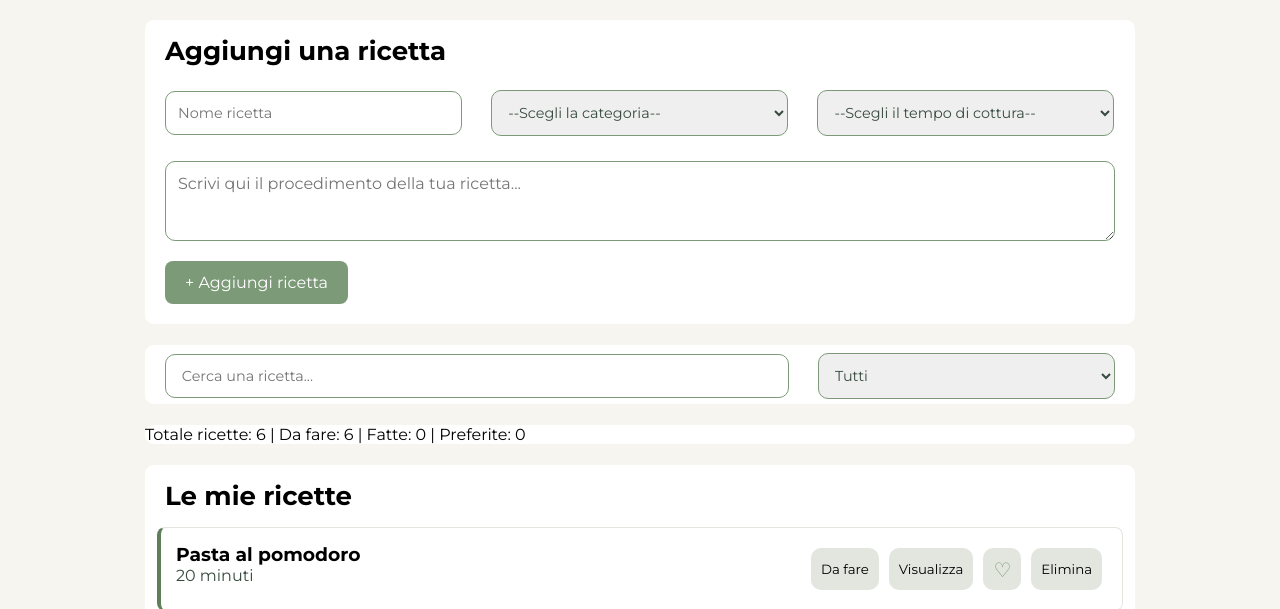
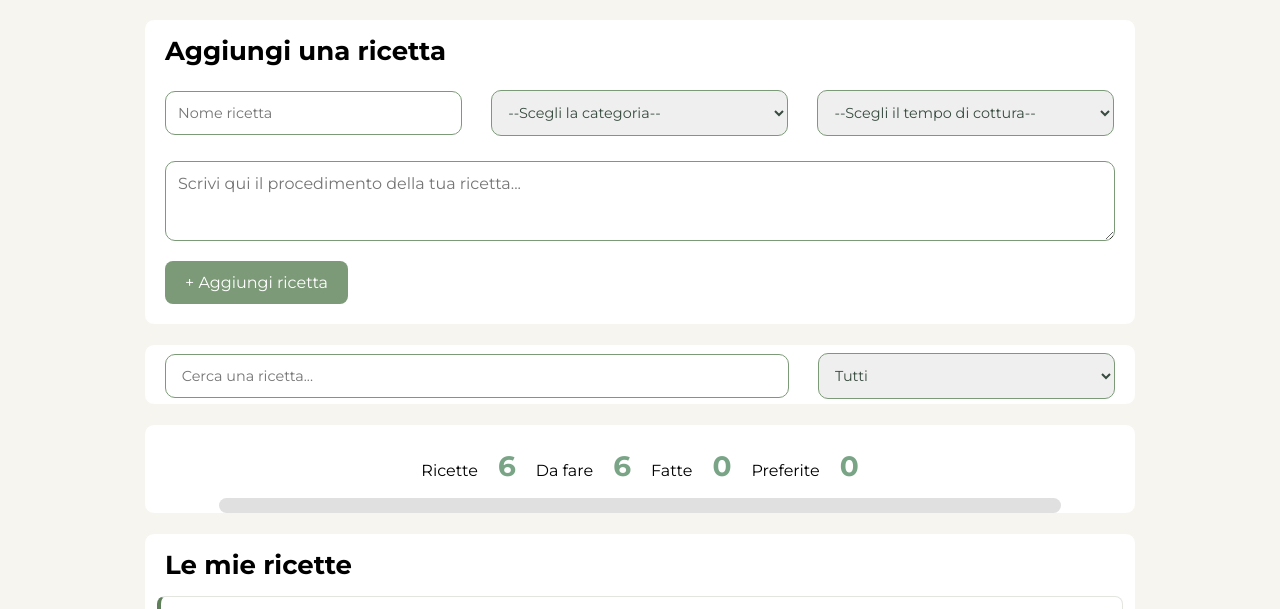
Before and after one commit to m1ri-C4/progetto-settimana-3, a plain HTML site: page index.html in a window 1280 px wide. Shown: the part 129-738 px from the top of the page. Drawn offline with nearby package versions, Linux system fonts and the light colour scheme.

Commit message:
card contatore

```diff
--- a/assets/css/style.css
+++ b/assets/css/style.css
@@ -73,6 +73,45 @@ header p {
 .card {
     border: 1px solid #f7f5ef;
     background-color: #fff;
+    border-radius: 10px;
+}
+
+/* CARD CONTATORE */
+
+#contatore {
+    display: inline-block;
+    padding: 10px;
+}
+
+#statistiche {
+    text-align: center;
+    margin-bottom: 15px;
+}
+
+.numero {
+    font-size: 28px;
+    padding: 10px;
+    font-weight: bold;
+    color: #79a486;
+}
+
+.testo {
+    padding: 10px;
+}
+
+#barra {
+    width: 85%;
+    height: 15px;
+    margin: 0 auto;
+    background-color: #e0e0e0;
+    border-radius: 10px;
+    overflow: hidden;
+}
+
+#progresso {
+    width: 0%;
+    height: 100%;
+    background-color: #79a486;
     border-radius: 10px;
 }
 
--- a/assets/js/script.js
+++ b/assets/js/script.js
@@ -155,6 +155,8 @@ ricette.forEach(ricetta => {
 });
 
 const contatore = document.querySelector('#contatore');
+const progresso = document.querySelector('#progresso');
+const statistiche = document.querySelector('#statistiche');
 
 function aggiornaContatore() {
     const tutteRicette = document.querySelectorAll('.singolaRicetta');
@@ -166,17 +168,64 @@ function aggiornaContatore() {
     tutteRicette.forEach((ricetta) => {
         const pulsante = ricetta.querySelector('.statoBtn');
         const cuore = ricetta.querySelector('.cuoreBtn');
+        statistiche.textContent = '';
 
         if (cuore.classList.contains('preferito')) {
             preferiti++;
-        }
+        };
 
         if (pulsante.textContent === 'Da fare') {
             daFare++;
         } else {
             fatte++;
-        }
+        };
     });
-    contatore.textContent = `Totale ricette: ${totale} | Da fare: ${daFare} | Fatte: ${fatte} | Preferite: ${preferiti}`;
+
+    const numeroTot = document.createElement('span');
+    numeroTot.textContent = totale;
+    numeroTot.classList.add('numero');
+
+    const testoTot = document.createElement('span');
+    testoTot.textContent = 'Ricette';
+    testoTot.classList.add('testo');
+
+    statistiche.appendChild(testoTot);
+    statistiche.appendChild(numeroTot);
+
+    const daFareTot = document.createElement('span');
+    daFareTot.textContent = daFare;
+    daFareTot.classList.add('numero');
+
+    const testoDafareTot = document.createElement('span');
+    testoDafareTot.textContent = 'Da fare';
+    testoDafareTot.classList.add('testo');
+
+    statistiche.appendChild(testoDafareTot);
+    statistiche.appendChild(daFareTot);
+
+    const fatti = document.createElement('span');
+    fatti.textContent = fatte;
+    fatti.classList.add('numero');
+
+    const testoFatte = document.createElement('span');
+    testoFatte.textContent = 'Fatte';
+    testoFatte.classList.add('testo');
+
+    statistiche.appendChild(testoFatte);
+    statistiche.appendChild(fatti);
+
+    const preferite = document.createElement('span');
+    preferite.textContent = preferiti;
+    preferite.classList.add('numero');
+
+    const testoPreferite = document.createElement('span');
+    testoPreferite.textContent = 'Preferite';
+    testoPreferite.classList.add('testo');
+
+    statistiche.appendChild(testoPreferite);
+    statistiche.appendChild(preferite);
+
+
+    progresso.style.width = `${(fatte / totale) * 100}%`
 };
 aggiornaContatore();
--- a/index.html
+++ b/index.html
@@ -67,6 +67,11 @@
         <!-- card dei conteggi -->
         <div class="card">
             <section id="contatore"> </section>
+            <div id="statistiche"></div>
+            <div id="barra">
+                <div id="progresso"> </div>
+            </div>
+
         </div>
 
         <br>
```
